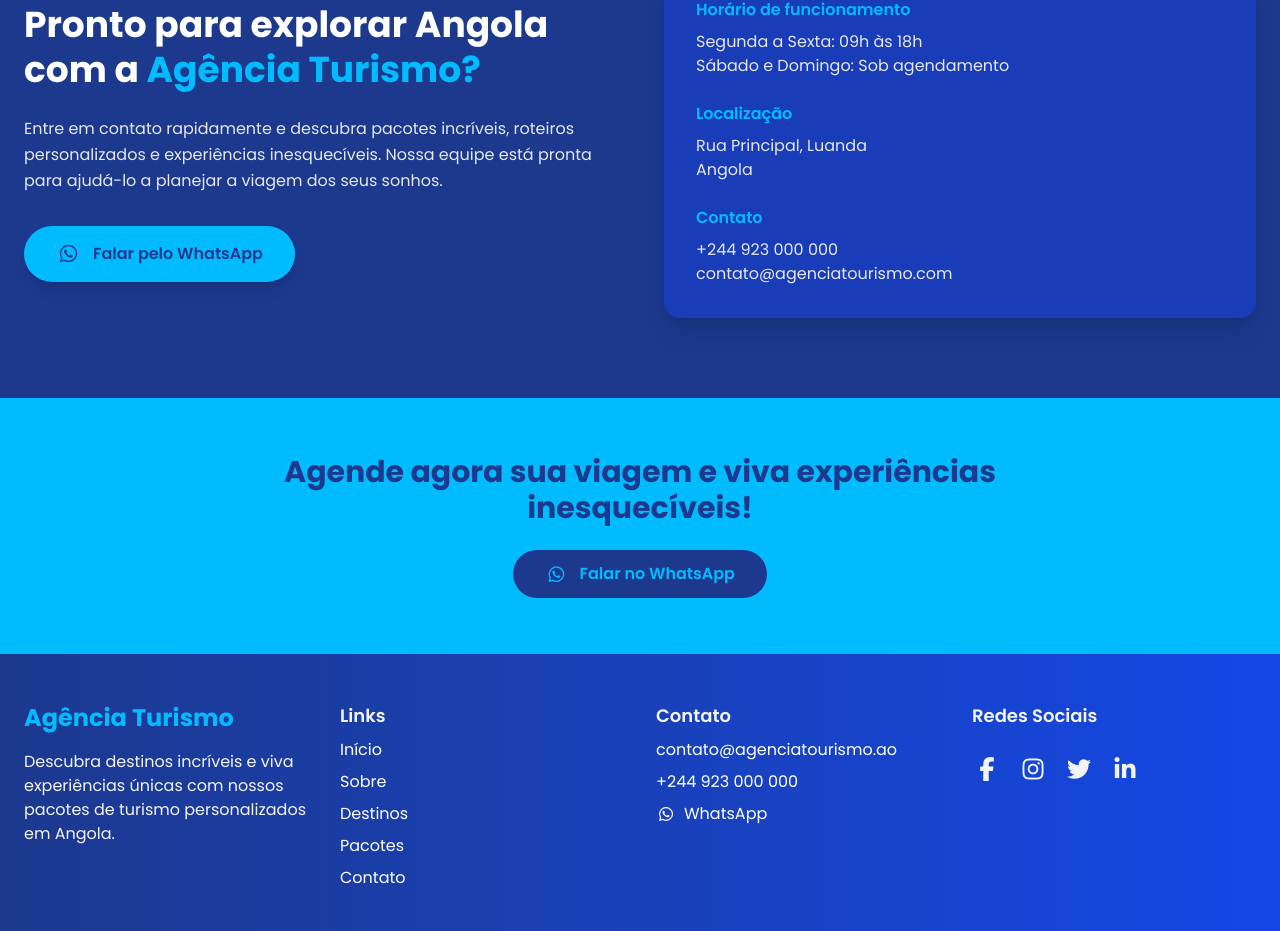
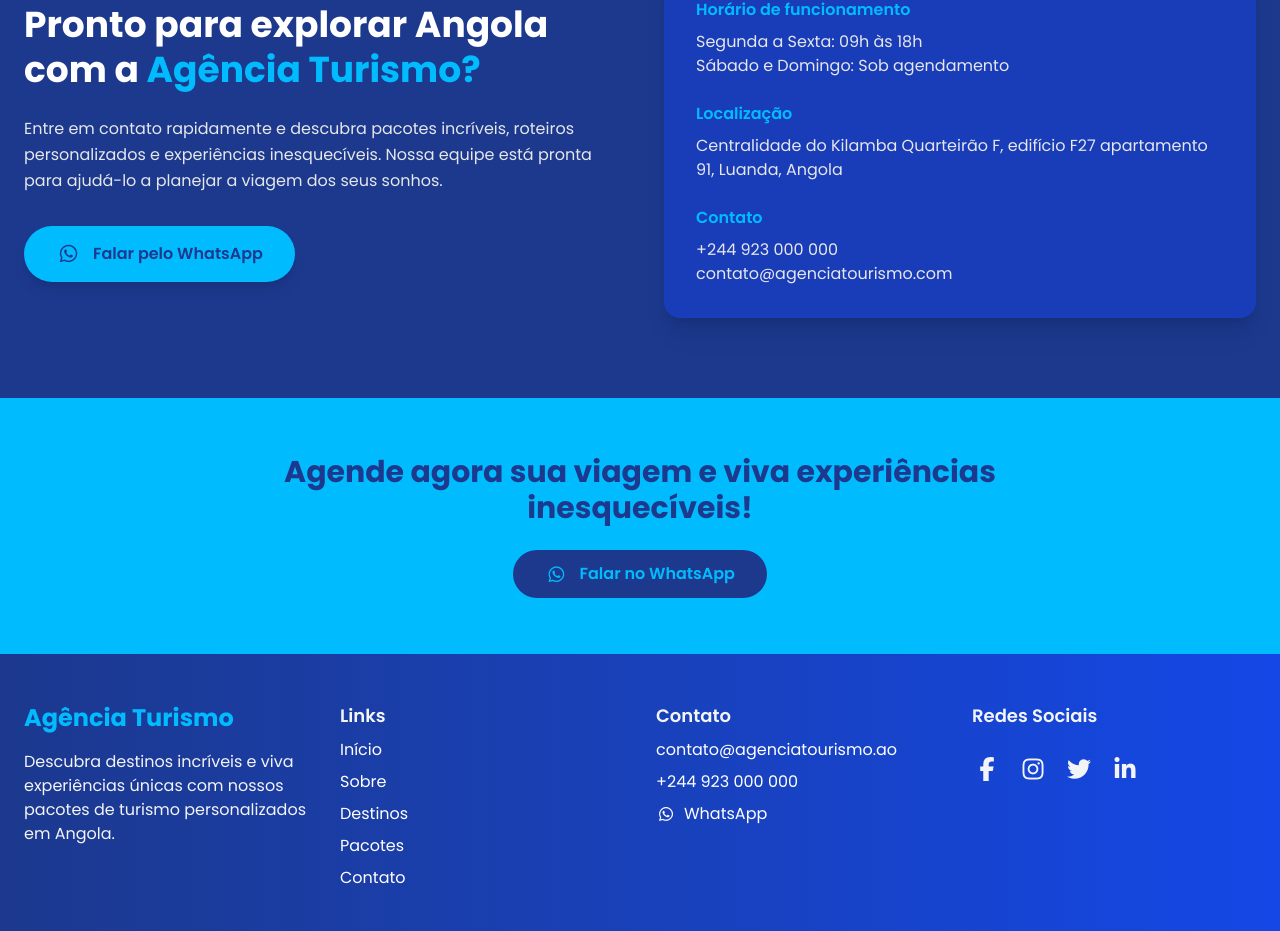
Before and after one commit to nsimba-afonso-nwayami/agencia-turismo, a React (Vite) app: page / in a window 1280 px wide. Shown: the part 5289-6220 px from the top of the page. Built offline with nearby package versions, Linux system fonts and the light colour scheme.

Commit message:
Localização alterada na home

```diff
--- a/src/pages/site/Home.jsx
+++ b/src/pages/site/Home.jsx
@@ -597,8 +597,8 @@ export default function Home() {
             <div>
               <h3 className="font-semibold text-sky-400">Localização</h3>
               <p className="text-gray-200 mt-2">
-                Rua Principal, Luanda <br />
-                Angola
+                Centralidade do Kilamba Quarteirão F, edifício F27 apartamento
+                91, Luanda, Angola
               </p>
             </div>
 
```
